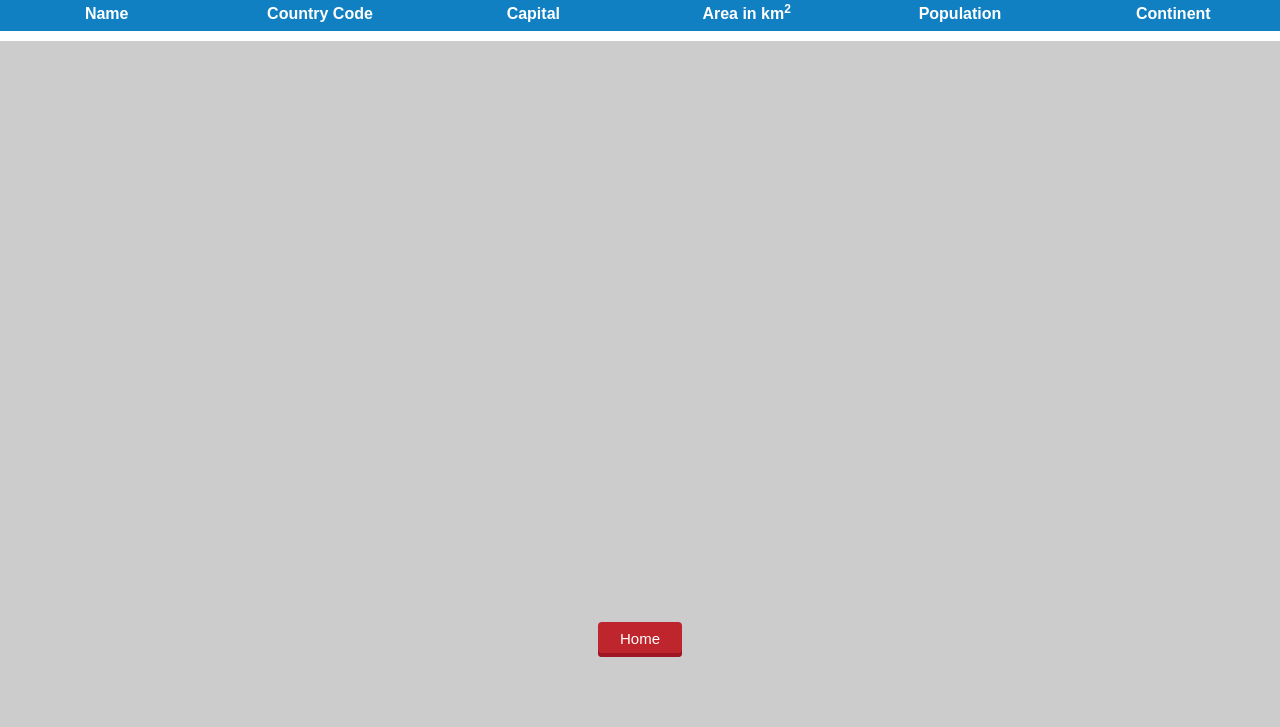
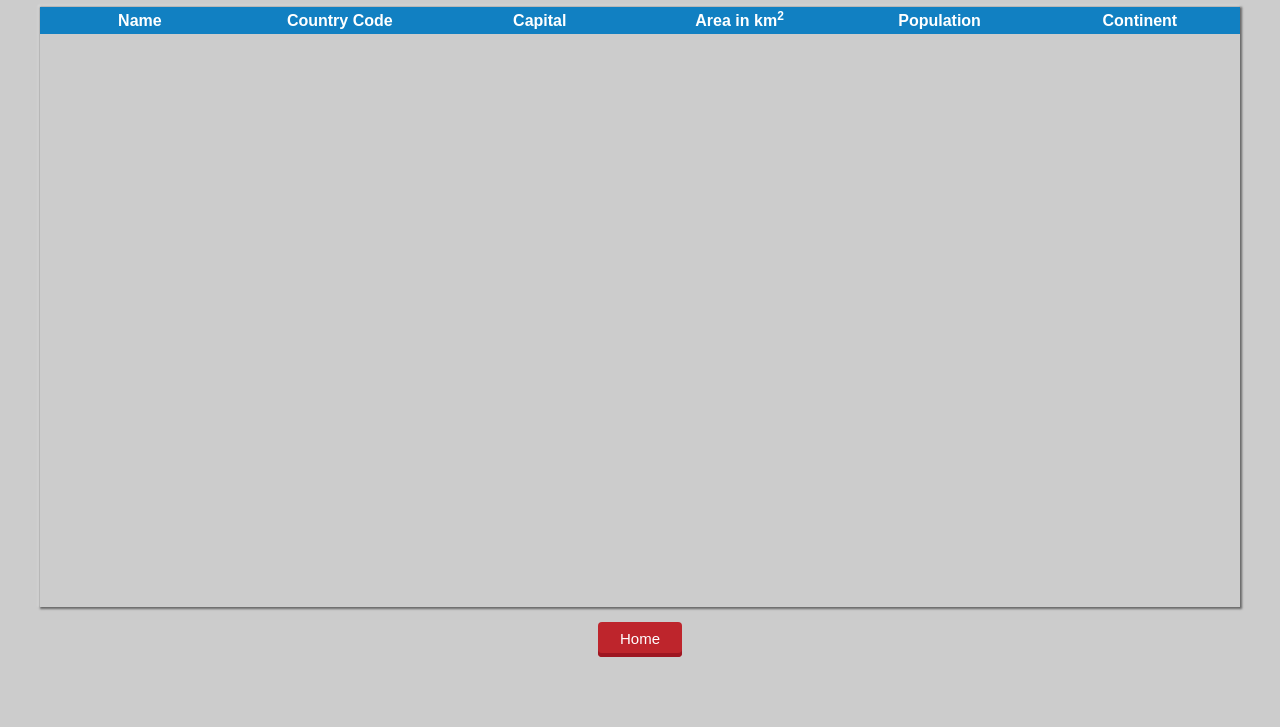
Before and after one commit to duffycheng/countries-capitals, a website: page app/index.html at #/countries in a window 1280 px wide. Shown: the part 73-800 px from the top of the page. Drawn offline with Linux system fonts and the light colour scheme; no server answers.

Commit message:
fixed table header

```diff
--- a/app/countries/countries.html
+++ b/app/countries/countries.html
@@ -1,6 +1,6 @@
 <div class="country-container">
 	<div class="table-container">
-		<table class="head">
+		<table>
 			<thead>
 			<tr>
 				<th>Name</th>
@@ -11,12 +11,6 @@
 				<th>Continent</th>
 			</tr>
 			</thead>
-			</table>
-			<table>
-			<tbody>
-			<tr>
-				<td colspan="6" style="line-height:2em;">&nbsp;</td>
-			</tr>
 			<tr ng-repeat="country in countries.geonames">
 				<td>{{country.countryName}}</td>
 				<td>{{country.countryCode}}</td>
--- a/scss/cca-app.scss
+++ b/scss/cca-app.scss
@@ -26,35 +26,39 @@ h1{
 	text-align:center;
 	.table-container{
 		height:600px;
-		overflow-y:auto;
+		width:1200px;
+		margin:0 auto;
 		position:relative;
+		clear: both;
+		overflow: auto;
+		box-shadow:1px 1px 2px 1px rgba(0, 0, 0, 0.5), -1px -1px 2px 1px rgba(255, 255, 255, 0.3);
 	}
-
 	table{
-		width:100%;
 	}
-	.head{
-		width:100%;
-		position:fixed;
-		top:70px;
-		left:0;
+	thead{
 		tr{
-			width: 100%;
+			display: block;
+			position: relative;
 		}
 	}
 	tbody{
-		margin-top:2em;
+		display: block;
+		height: 573px;
+		overflow: auto;
 	}
 	th{
 		width:16.6666666%;
 		background-color:$blue;
 		color:#FFF;
-		line-height: 2em;
+		line-height: 25px;
+		height: 25px;
+		width:200px;
 	}
 	td{
 		text-align: center;
 		background-color:#FFF;
 		line-height: 1.5em;
+		width:200px;
 
 	}
 	tr:nth-child(2n){
```
Also changed, not shown: app/cca-app.css.
